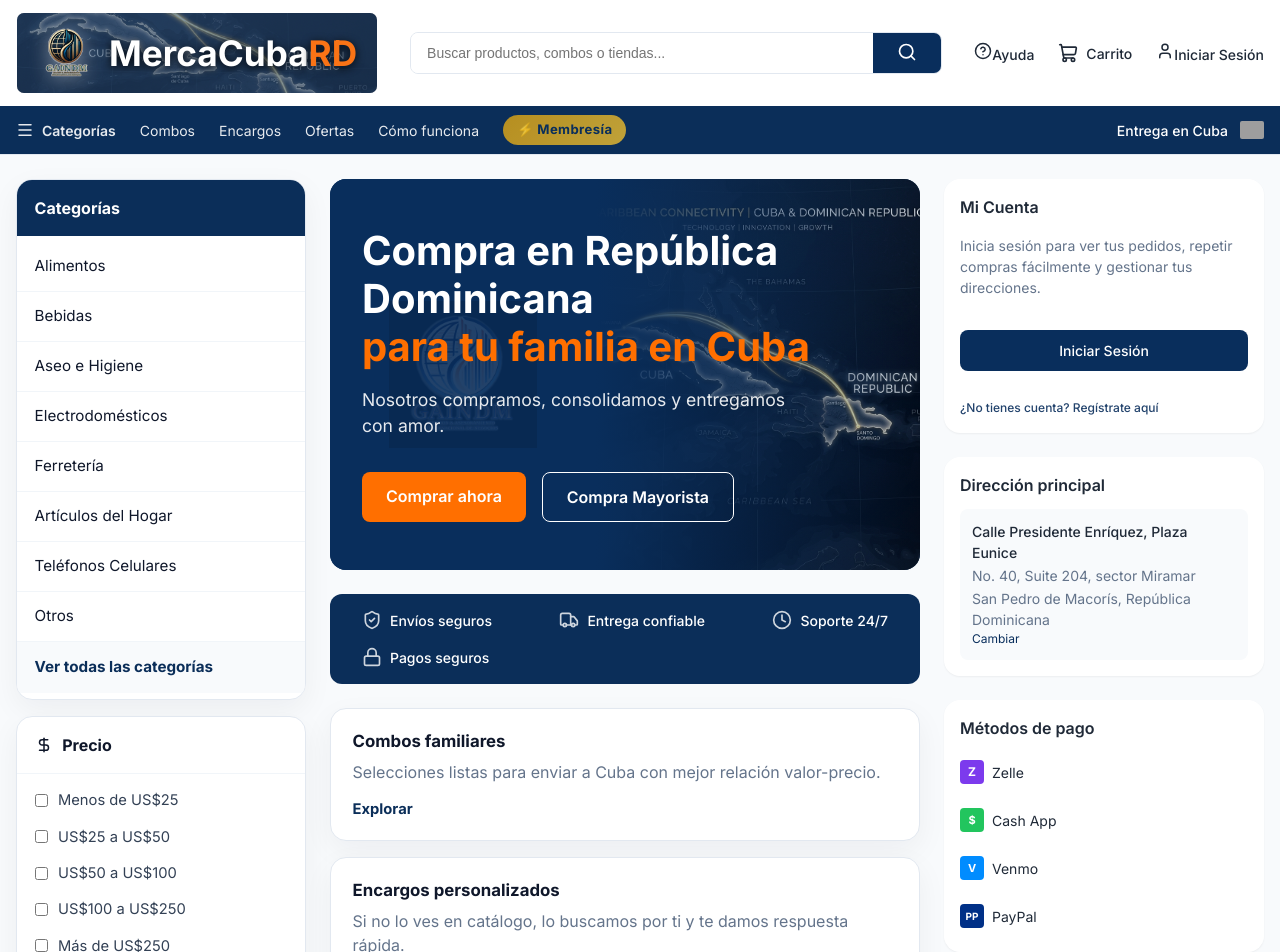
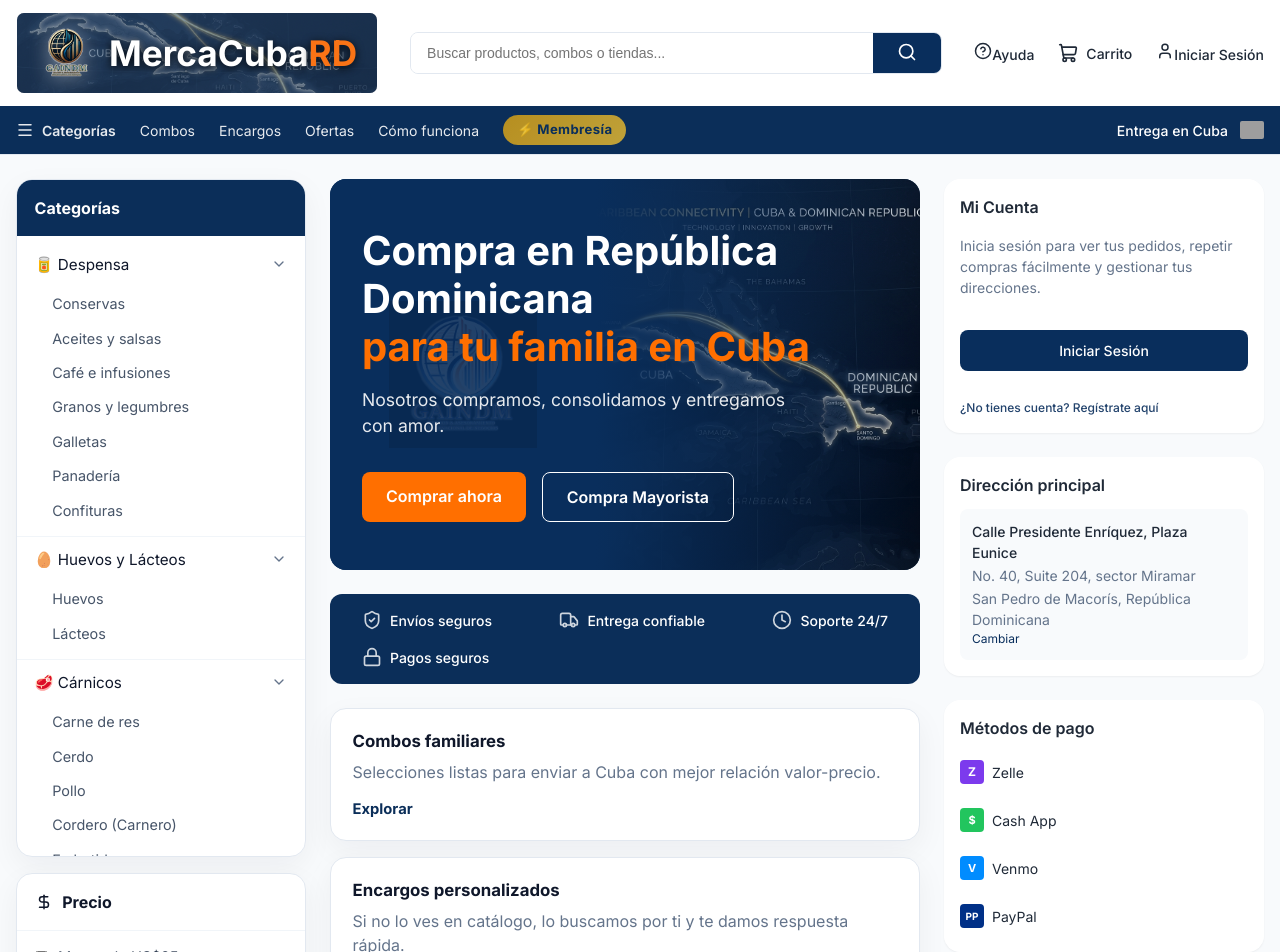
Before and after one commit to cyphercuba/mercacuba, a React (Vite) app: page / in a window 1280 px wide. Shown: the top 952 px of the page. Built offline with nearby package versions, Linux system fonts and the light colour scheme; no server answers; grey boxes are pictures that could not be loaded.

Commit message:
Add expandable category tree to home sidebar

```diff
--- a/src/pages/Home.jsx
+++ b/src/pages/Home.jsx
@@ -1,21 +1,29 @@
-import React from 'react';
+import React, { useState } from 'react';
 import { Link } from 'react-router-dom';
-import { ShieldCheck, Truck, Clock, Lock, MessageCircle, Tag, DollarSign } from 'lucide-react';
+import { ShieldCheck, Truck, Clock, Lock, MessageCircle, Tag, DollarSign, ChevronDown, ChevronRight } from 'lucide-react';
 
-const categoryGroups = [
-  {
-    title: 'Categorías',
-    items: [
-      { id: 'alimentos', name: 'Alimentos' },
-      { id: 'bebidas', name: 'Bebidas' },
-      { id: 'aseo-e-higiene', name: 'Aseo e Higiene' },
-      { id: 'electrodomesticos', name: 'Electrodomésticos' },
-      { id: 'ferreteria', name: 'Ferretería' },
-      { id: 'articulos-del-hogar', name: 'Artículos del Hogar' },
-      { id: 'telefonos-celulares', name: 'Teléfonos Celulares' },
-      { id: 'otros', name: 'Otros' },
-    ],
-  },
+const categoryTree = [
+  { id: 'despensa', name: '🥫 Despensa', children: ['Conservas', 'Aceites y salsas', 'Café e infusiones', 'Granos y legumbres', 'Galletas', 'Panadería', 'Confituras'] },
+  { id: 'huevos-lacteos', name: '🥚 Huevos y Lácteos', children: ['Huevos', 'Lácteos'] },
+  { id: 'carnicos', name: '🥩 Cárnicos', children: ['Carne de res', 'Cerdo', 'Pollo', 'Cordero (Carnero)', 'Embutidos', 'Cárnicos varios'] },
+  { id: 'dulces-helados', name: '🍰 Dulces y Helados', children: ['Cakes y tartas', 'Helados', 'Dulces caseros'] },
+  { id: 'aseo-cuidado', name: '🧴 Aseo y Cuidado Personal', children: ['Productos de aseo', 'Perfumes'] },
+  { id: 'cenas-bufets', name: '🍽️ Cenas y Bufets', children: ['Comidas preparadas', 'Catering / Bufet'] },
+  { id: 'electrodomesticos', name: '🔌 Electrodomésticos', children: ['Cocina', 'Refrigeración', 'Lavado', 'Pequeños electrodomésticos'] },
+  { id: 'pescados-mariscos', name: '🐟 Pescados y Mariscos', children: ['Pescados', 'Mariscos'] },
+  { id: 'bebidas', name: '🥤 Bebidas', children: ['Refrescos', 'Jugos', 'Bebidas alcohólicas', 'Agua'] },
+  { id: 'de-agro', name: '🌾 De Agro', children: ['Viandas', 'Vegetales', 'Frutas'] },
+  { id: 'farmacia', name: '💊 Farmacia', children: ['Medicamentos', 'Vitaminas', 'Productos médicos'] },
+  { id: 'ferreteria', name: '🔧 Ferretería', children: ['Herramientas', 'Materiales de construcción'] },
+  { id: 'preelaborados', name: '🍕 Alimentos Preelaborados', children: ['Pizzas', 'Comida rápida', 'Congelados'] },
+  { id: 'limpieza-utiles', name: '🧼 Limpieza y Útiles', children: ['Productos de limpieza', 'Utensilios del hogar'] },
+  { id: 'regalos', name: '🎁 Regalos', children: ['Regalos para hombre', 'Regalos para mujer', 'Regalos para niños/as', 'Flores'] },
+  { id: 'piezas-accesorios', name: '🛠️ Piezas y Accesorios', children: ['Repuestos', 'Accesorios varios'] },
+  { id: 'hogar-mobiliario', name: '🛋️ Hogar y Mobiliario', children: ['Muebles', 'Decoración'] },
+  { id: 'infantiles-escolares', name: '🎒 Infantiles y Escolares', children: ['Útiles escolares', 'Productos infantiles'] },
+  { id: 'moda-accesorios', name: '👕 Moda y Accesorios', children: ['Ropa', 'Accesorios'] },
+  { id: 'bebe', name: '👶 Bebé', children: ['Productos para bebé'] },
+  { id: 'otros', name: '📦 Otros', children: ['Otros productos', 'Congelados y refrigerados'] },
 ];
 
 const priceRanges = [
@@ -48,6 +56,18 @@ const filterCardStyle = {
 };
 
 const Home = () => {
+  const [openCategories, setOpenCategories] = useState({
+    despensa: true,
+    'huevos-lacteos': true,
+    carnicos: true,
+    'dulces-helados': false,
+    'aseo-cuidado': false,
+  });
+
+  const toggleCategory = (id) => {
+    setOpenCategories((prev) => ({ ...prev, [id]: !prev[id] }));
+  };
+
   return (
     <div>
       <div className="home-market-layout" style={{ display: 'grid', gridTemplateColumns: '290px minmax(0, 1fr)', gap: '1.5rem', alignItems: 'start' }}>
@@ -56,22 +76,35 @@ const Home = () => {
             <div style={{ backgroundColor: '#0b2e59', color: 'white', padding: '1rem 1.1rem', fontWeight: 800, fontSize: '1rem' }}>
               Categorías
             </div>
-            <div style={{ padding: '0.35rem 0' }}>
-              {categoryGroups[0].items.map((cat) => (
-                <Link
-                  key={cat.id}
-                  to={`/catalogo?cat=${cat.id}`}
-                  style={{ display: 'block', padding: '0.82rem 1.1rem', color: '#0f172a', textDecoration: 'none', fontSize: '0.95rem', borderBottom: '1px solid #f1f5f9' }}
-                >
-                  {cat.name}
-                </Link>
-              ))}
-              <Link
-                to="/catalogo"
-                style={{ display: 'block', padding: '0.9rem 1.1rem', color: '#0b2e59', textDecoration: 'none', fontSize: '0.95rem', fontWeight: 800, backgroundColor: '#f8fafc' }}
-              >
-                Ver todas las categorías
-              </Link>
+            <div style={{ padding: '0.35rem 0', maxHeight: '620px', overflowY: 'auto' }}>
+              {categoryTree.map((cat) => {
+                const isOpen = !!openCategories[cat.id];
+                return (
+                  <div key={cat.id} style={{ borderBottom: '1px solid #f1f5f9' }}>
+                    <button
+                      type="button"
+                      onClick={() => toggleCategory(cat.id)}
+                      style={{ width: '100%', display: 'flex', alignItems: 'center', justifyContent: 'space-between', gap: '0.75rem', padding: '0.82rem 1.1rem', color: '#0f172a', background: 'none', border: 'none', fontSize: '0.95rem', cursor: 'pointer', textAlign: 'left' }}
+                    >
+                      <span>{cat.name}</span>
+                      {isOpen ? <ChevronDown size={16} color="#64748b" /> : <ChevronRight size={16} color="#64748b" />}
+                    </button>
+                    {isOpen && cat.children?.length > 0 && (
+                      <div style={{ padding: '0 0 0.5rem' }}>
+                        {cat.children.map((child) => (
+                          <Link
+                            key={child}
+                            to={`/catalogo?cat=${encodeURIComponent(cat.id)}&sub=${encodeURIComponent(child)}`}
+                            style={{ display: 'block', padding: '0.4rem 1.1rem 0.4rem 2.2rem', color: '#475569', textDecoration: 'none', fontSize: '0.9rem' }}
+                          >
+                            {child}
+                          </Link>
+                        ))}
+                      </div>
+                    )}
+                  </div>
+                );
+              })}
             </div>
           </div>
 
```
